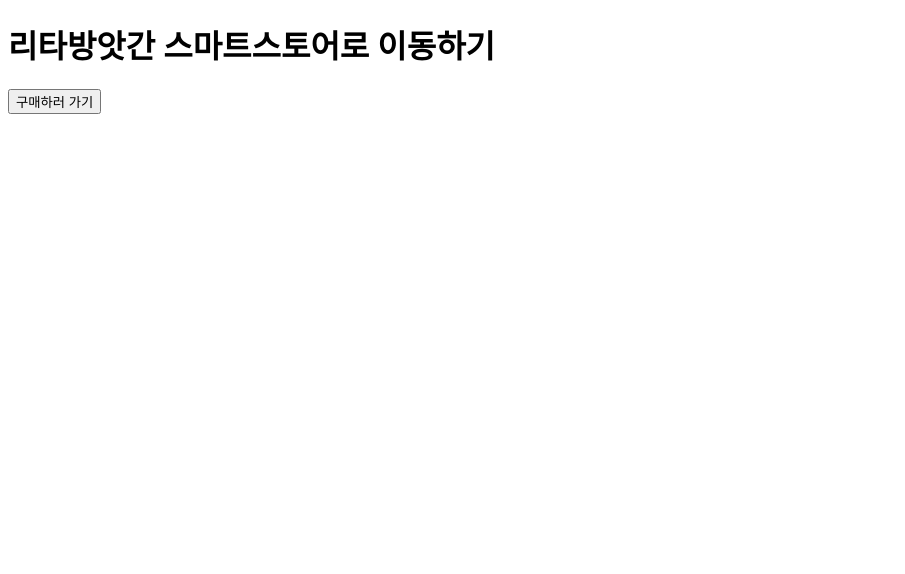
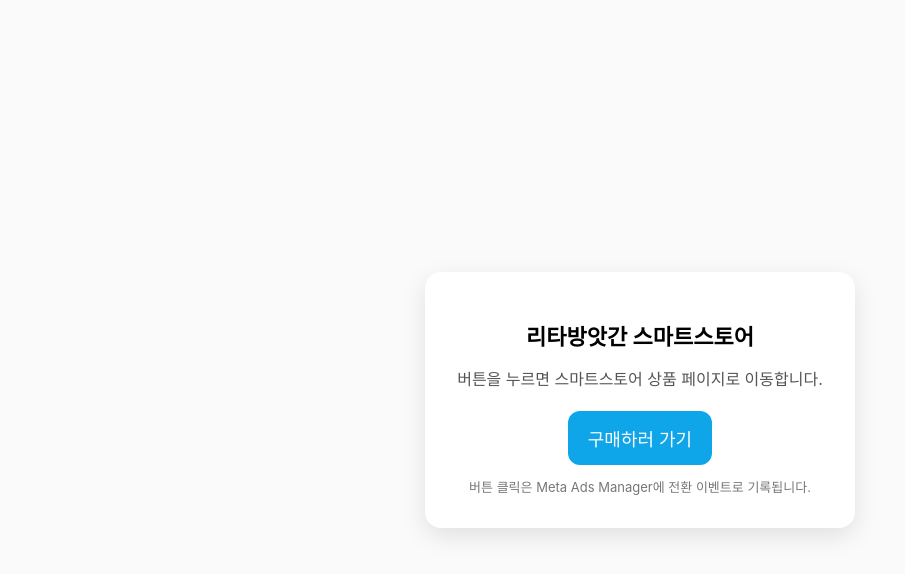
Before and after one commit to parkjuwon0827/rita, a plain HTML site: page index.html in a window 1280 px wide. Shown: the whole page, without its empty margins (0-905 px from the left). Drawn offline with Linux system fonts and the light colour scheme.

Commit message:
Update index.html

```diff
--- a/index.html
+++ b/index.html
@@ -1,7 +1,10 @@
 <!DOCTYPE html>
-<html>
+<html lang="ko">
 <head>
-  <title>리타방앗간 스마트스토어</title>
+  <meta charset="utf-8" />
+  <meta name="viewport" content="width=device-width, initial-scale=1" />
+  <title>리타방앗간 스마트스토어 바로가기</title>
+
   <!-- Meta Pixel Code -->
   <script>
     !function(f,b,e,v,n,t,s)
@@ -12,15 +15,72 @@
     t.src=v;s=b.getElementsByTagName(e)[0];
     s.parentNode.insertBefore(t,s)}(window, document,'script',
     'https://connect.facebook.net/en_US/fbevents.js');
-    fbq('init', '여기에_내_픽셀_ID');
+    fbq('init', '1914061829171347'); // 내 픽셀 ID
     fbq('track', 'PageView');
   </script>
+  <noscript>
+    <img height="1" width="1" style="display:none"
+    src="https://www.facebook.com/tr?id=1914061829171347&ev=PageView&noscript=1"/>
+  </noscript>
   <!-- End Meta Pixel Code -->
+
+  <style>
+    body {
+      font-family: -apple-system, BlinkMacSystemFont, "Noto Sans KR", Roboto, Helvetica, Arial, sans-serif;
+      display: flex;
+      justify-content: center;
+      align-items: center;
+      height: 100vh;
+      margin: 0;
+      background: #fafafa;
+    }
+    .card {
+      background: #fff;
+      padding: 32px;
+      border-radius: 16px;
+      box-shadow: 0 8px 24px rgba(0,0,0,0.1);
+      text-align: center;
+      max-width: 480px;
+    }
+    h1 {
+      font-size: 22px;
+      margin-bottom: 16px;
+    }
+    p {
+      margin-bottom: 20px;
+      color: #555;
+      line-height: 1.5;
+    }
+    button {
+      background: #0ea5e9;
+      border: none;
+      color: #fff;
+      padding: 14px 20px;
+      font-size: 18px;
+      border-radius: 12px;
+      cursor: pointer;
+    }
+    button:active {
+      transform: translateY(2px);
+    }
+    .sub {
+      margin-top: 12px;
+      font-size: 13px;
+      color: #777;
+    }
+  </style>
 </head>
 <body>
-  <h1>리타방앗간 스마트스토어로 이동하기</h1>
-  <button onclick="fbq('trackCustom', 'PurchaseClick'); window.location.href='https://smartstore.naver.com/ritas_mall/products/12416380251';">
-    구매하러 가기
-  </button>
+  <div class="card">
+    <h1>리타방앗간 스마트스토어</h1>
+    <p>버튼을 누르면 스마트스토어 상품 페이지로 이동합니다.</p>
+
+    <!-- 전환 이벤트 버튼 -->
+    <button onclick="fbq('trackCustom', 'PurchaseClick'); window.location.href='https://smartstore.naver.com/ritas_mall/products/12416380251?utm_source=instagram&utm_medium=cpc&utm_campaign=landing';">
+      구매하러 가기
+    </button>
+
+    <div class="sub">버튼 클릭은 Meta Ads Manager에 전환 이벤트로 기록됩니다.</div>
+  </div>
 </body>
 </html>
```
